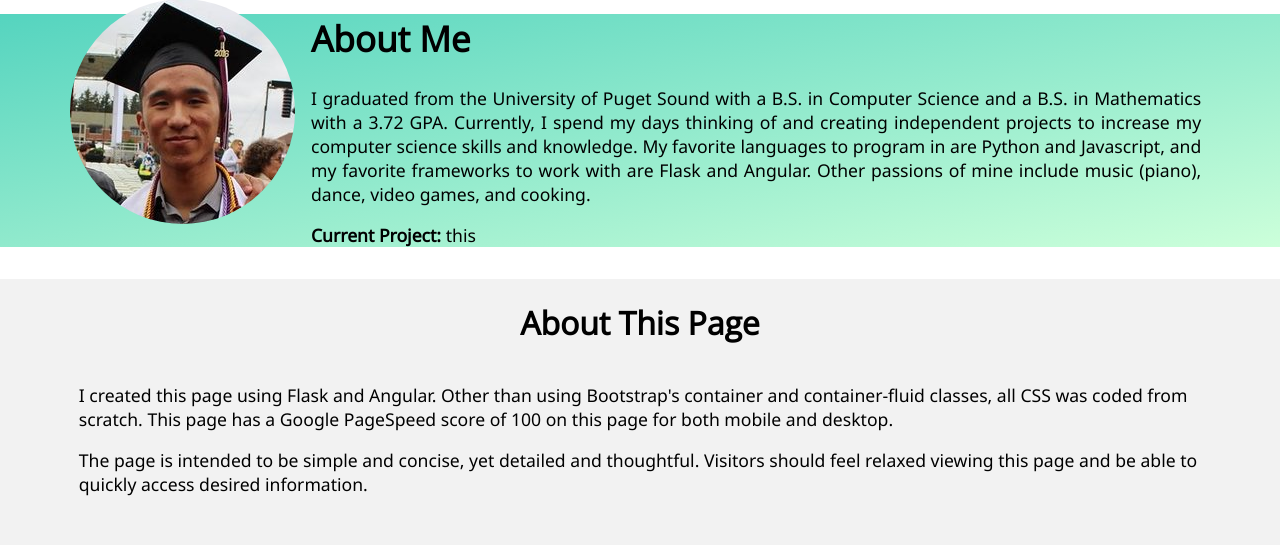
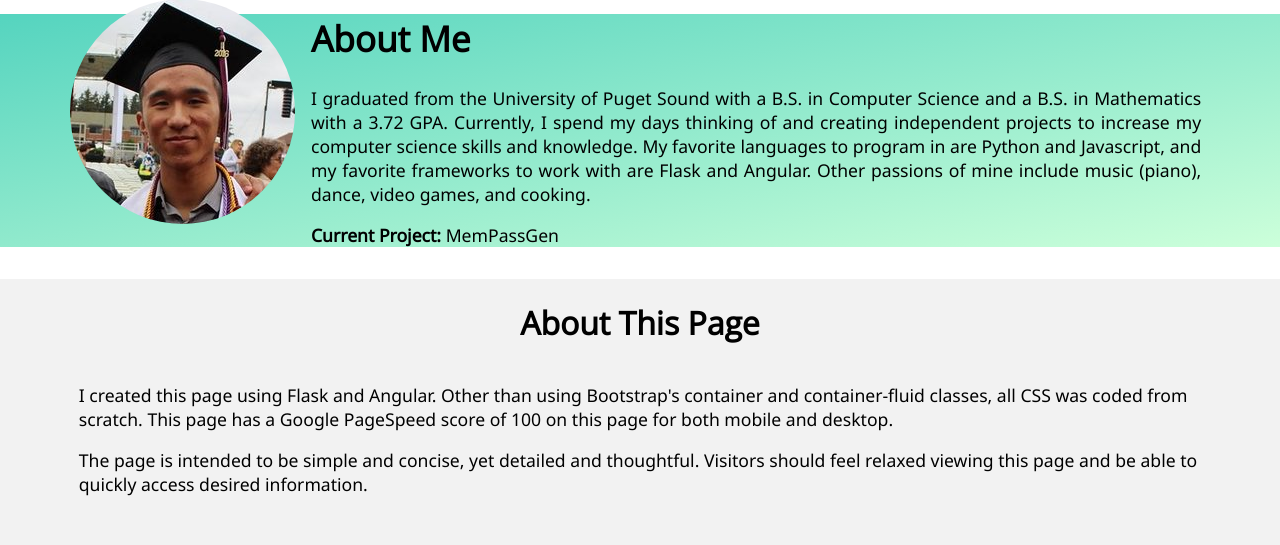
Before and after one commit to ihchen/portfolio, a Flask app: page / in a window 1280 px wide. Shown: the part 75-620 px from the top of the page. Run offline with Flask 2, Linux system fonts and the light colour scheme; parts of the project's set-up code (start-up, migrations or seed data) failed here and were passed over; some libraries are stand-ins or nearby versions.

Commit message:
Updated current project

```diff
--- a/portfolio/templates/index.html
+++ b/portfolio/templates/index.html
@@ -100,7 +100,7 @@ header:before {
             <h1>About Me</h1>
             <p>I graduated from the University of Puget Sound with a B.S. in Computer Science and a B.S. in Mathematics with a 3.72 GPA. Currently, I spend my days thinking of and creating independent projects to increase my computer science skills and knowledge. My favorite languages to program in are Python and Javascript, and my favorite frameworks to work with are Flask and Angular. Other passions of mine include music (piano), dance, video games, and cooking.</p>
 
-            <p><b>Current Project:</b> this</p>
+            <p><b>Current Project:</b> MemPassGen</p>
         </div>
     </div>
 </header>
```
